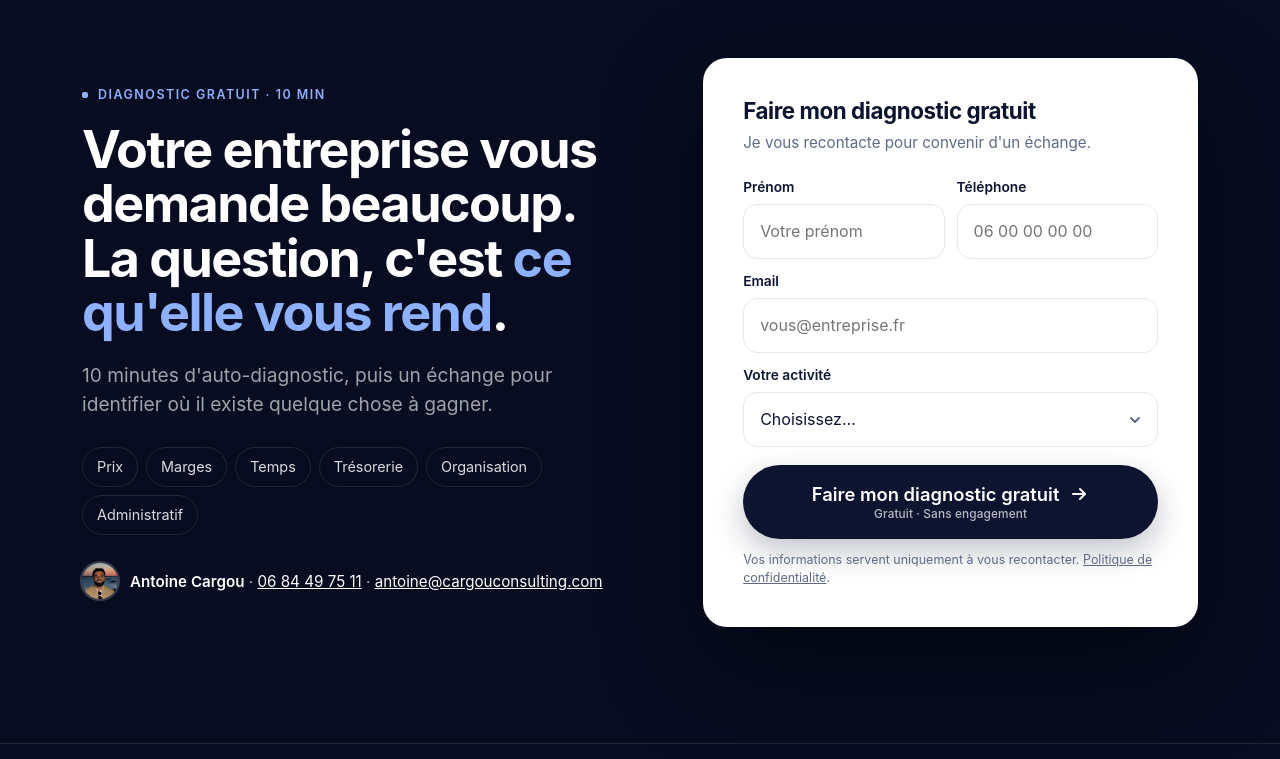
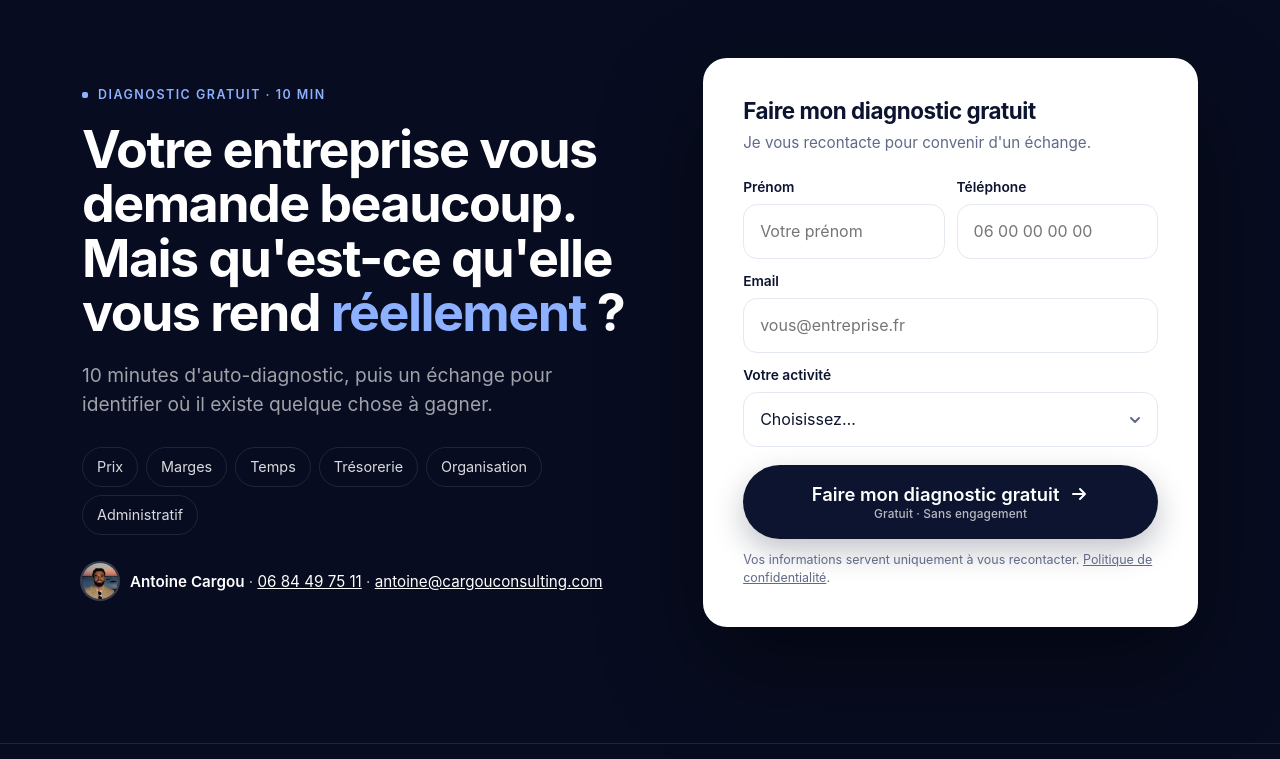
Before and after one commit to cargouconsulting-netizen/lpcargou, a plain HTML site: page index.html in a window 1280 px wide. Shown: the part 6120-6879 px from the top of the page. Drawn offline with Linux system fonts and the light colour scheme.

Commit message:
Closing : nouvelle formulation du titre
Co-Authored-By: Claude Fable 5.1 <noreply@anthropic.com>

```diff
--- a/index.html
+++ b/index.html
@@ -424,7 +424,7 @@
     <div class="wrap close">
       <div class="reveal">
         <p class="eyebrow">Diagnostic gratuit · 10 min</p>
-        <h2>Votre entreprise vous demande beaucoup. La question, c'est <em>ce qu'elle vous rend</em>.</h2>
+        <h2>Votre entreprise vous demande beaucoup. Mais qu'est-ce qu'elle vous rend <em>réellement</em>&nbsp;?</h2>
         <p class="sub">10 minutes d'auto-diagnostic, puis un échange pour identifier où il existe quelque chose à gagner.</p>
         <div class="look"><span>Prix</span><span>Marges</span><span>Temps</span><span>Trésorerie</span><span>Organisation</span><span>Administratif</span></div>
         <p class="trust"><img src="assets/antoine-face.jpg" alt="" width="36" height="36"><span><strong>Antoine Cargou</strong> · <a href="tel:+33684497511" style="color:#fff">06 84 49 75 11</a> · <a href="mailto:antoine@cargouconsulting.com" style="color:#fff">antoine@cargouconsulting.com</a></span></p>
```
